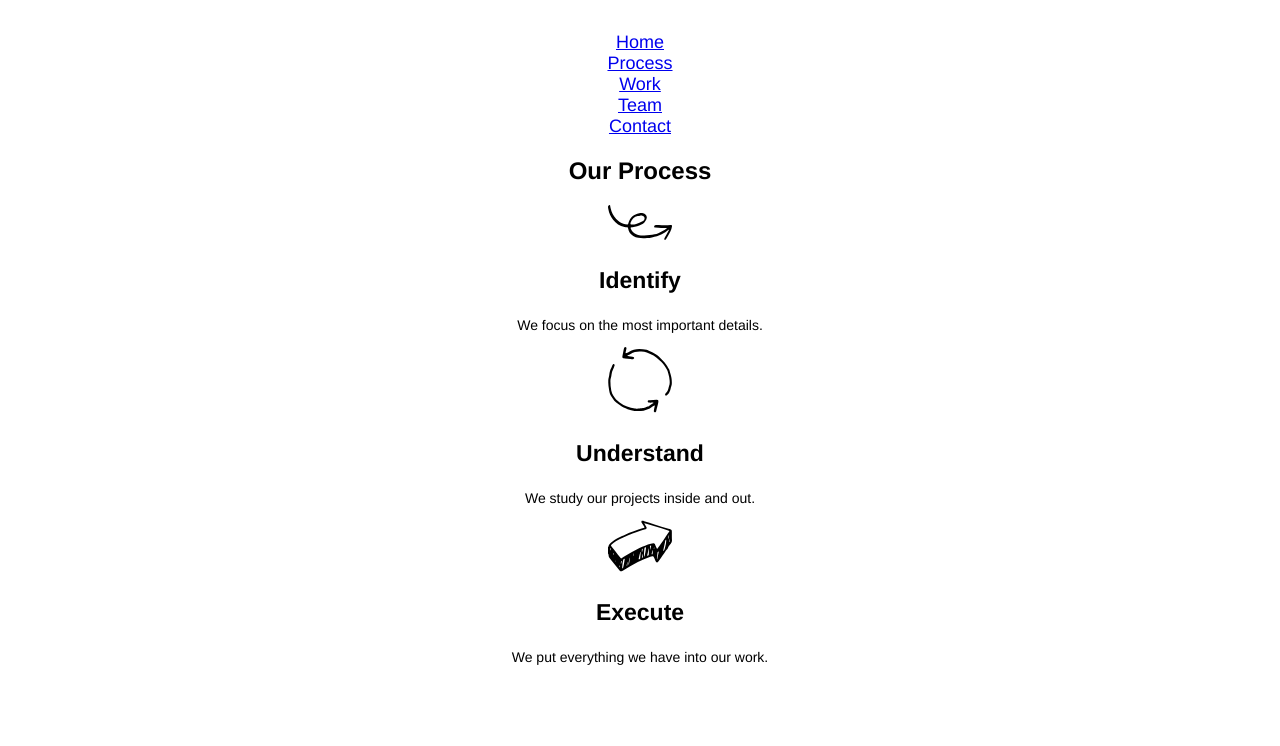
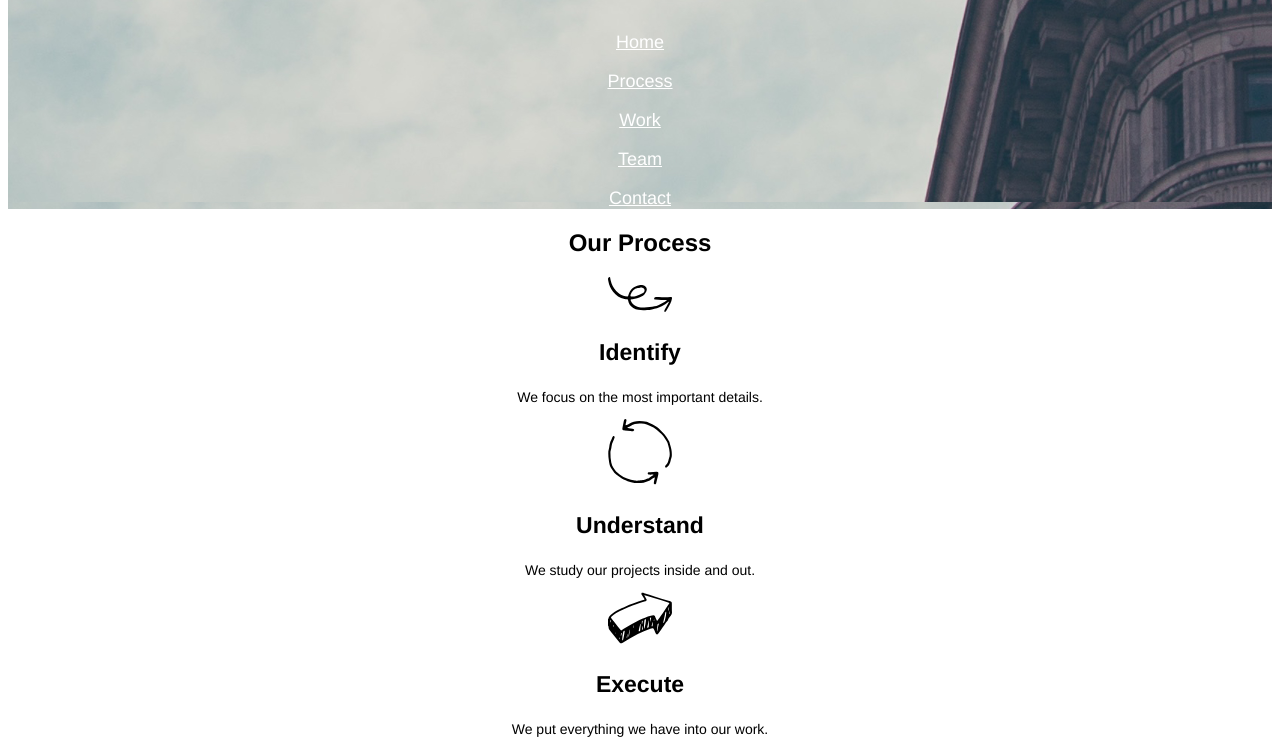
Before and after one commit to kristinaluetkemeyer/Broadway, a plain HTML site: page index.html in a window 1280 px wide. Shown: the part 142-888 px from the top of the page. Drawn offline with Linux system fonts and the light colour scheme; files whose address does not match are found by name.

Commit message:
Finalize Broadway project - Adds background image and link colors

```diff
--- a/index.html
+++ b/index.html
@@ -9,12 +9,11 @@
       <h1>Broadway Design</h1>
       <!-- navigation header -->
       <nav>
-          <p><a href="#">Home</a></br>
-          <a href="#">Process</a></br>
-          <a href="#">Work</a></br>
-          <a href="#">Team</a></br>
-          <a href="#">Contact</a></br>
-        </ul>
+        <p><a href="#">Home</a></p>
+        <p><a href="#">Process</a></p>
+        <p><a href="#">Work</a></p>
+        <p><a href="#">Team</a></p>
+        <p><a href="#">Contact</a></p>
       </nav>
     </div>
 
--- a/resources/css/style.css
+++ b/resources/css/style.css
@@ -14,7 +14,10 @@ nav {
   font-size: 18px;
 }
 
-/*header photo*/
+/*background photo - header & design section*/
+#header, #design {
+  background-image: url("c://Users/Kristina/Broadway/resources/images/the-flatiron-building.png")
+}
 
 /*bold text*/
 h1, h3, #process {
@@ -22,7 +25,7 @@ h1, h3, #process {
 }
 
 /*all elements with a white color*/
-h1, nav, #design, #footer {
+h1, nav, #design, #footer, a {
   color:white;
 }
 
@@ -42,11 +45,8 @@ h1, nav, #design, #footer {
 }
 
 /*footer & copyright element at bottom*/
-
-
-/*footer & copyright element at bottom*/
 #footer{
   text-align: left;
   font-size: 11px;
-  background-color: dim-gray;
+  background-color: dimgray;
 }
```
